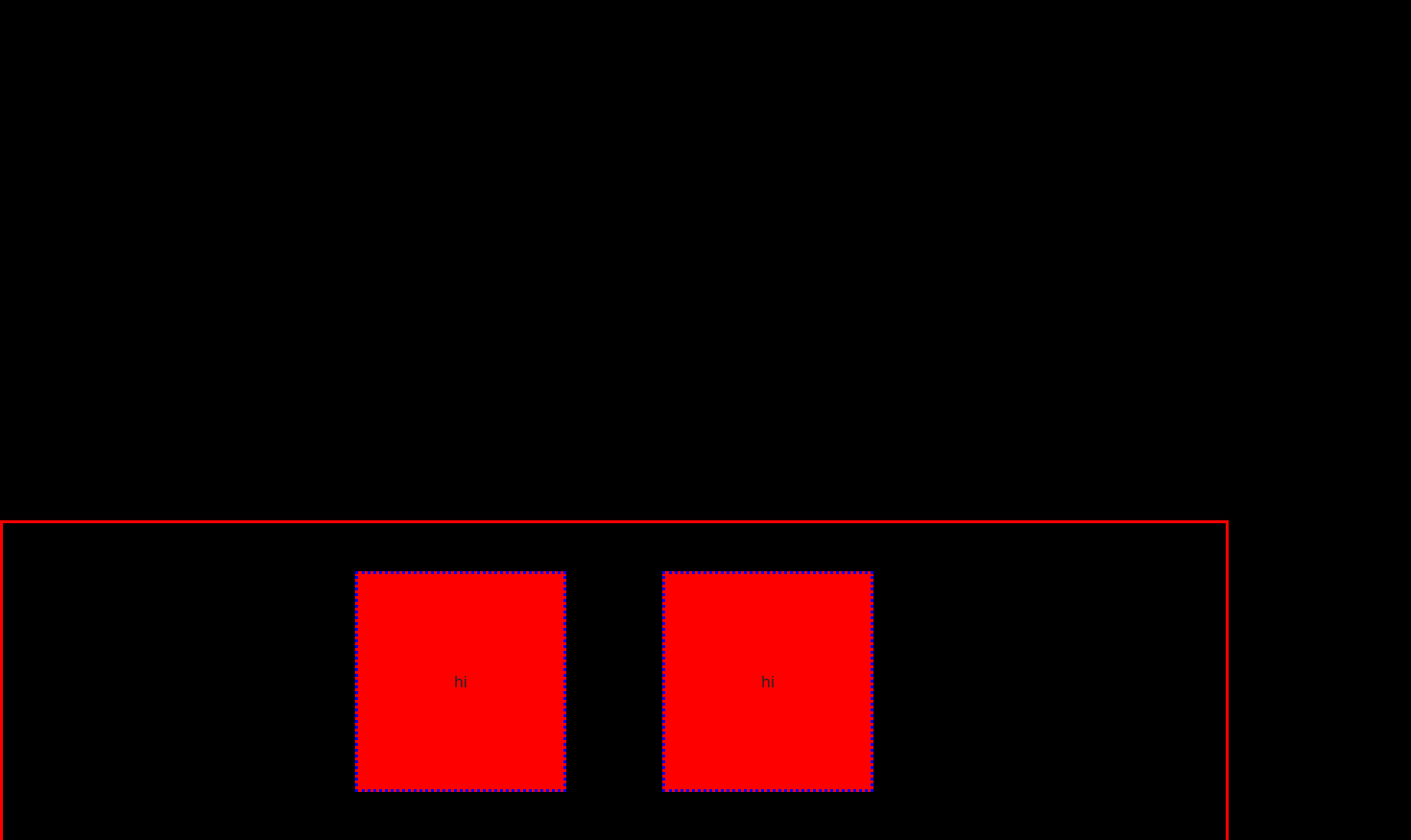
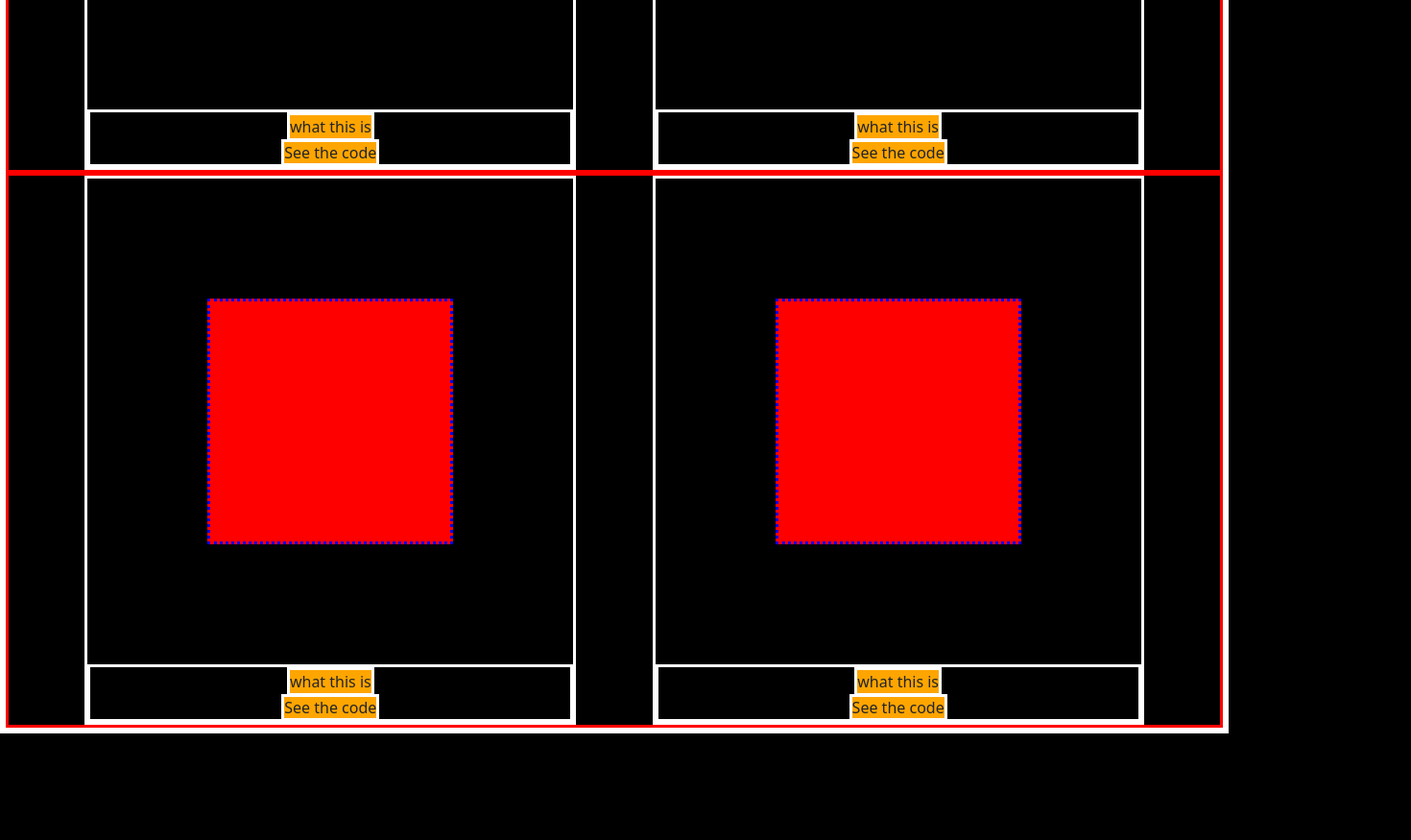
Before and after one commit to punnfect/punnfect.github.io, a plain HTML site: page index.html in a window 1280 px wide. Shown: the part 404-1279 px from the top of the page at 96% size, 1470 px wide, since content can reach past the window. After the commit the page ends 1168 px from the top, so only its background shows below. Drawn offline with nearby package versions, Linux system fonts and the light colour scheme.

Commit message:
added temp boxes

```diff
--- a/index.html
+++ b/index.html
@@ -10,18 +10,44 @@
         <script src="index.js" async></script>
         <title>My Webpage</title>
     </head>
-    <body id="background">
+    <body>
         <div class="fadeIn">
             <h1>Hello, what is your name?</h1>
-            <input spellcheck="false" autocomplete="off" autofocus type="text">
+            <div>
+                <input id="ask-name" spellcheck="false" autocomplete="off" autofocus type="text">
+            </div>
         </div>
-        <div class="project-container1">
-            <div id="firstP">hi</div>
-            <div id="secondP">hi</div>
+        <div class="project-container">
+            <div>
+                <div id="firstP"></div>
+                <div class="nosho">
+                    <p>what this is</p>
+                    <a>See the code</a>
+                </div>
+            </div>
+            <div>
+                <div id="secondP"></div>
+                <div class="nosho">
+                    <p>what this is</p>
+                    <a>See the code</a>
+                </div>
+            </div>
         </div>
-        <div class="project-container2">
-            <div id="thirdP">hi</div>
-            <div id="fourthP">hi</div>
+        <div class="project-container">
+            <div>
+                <div id="thirdP"></div>
+                <div class="nosho">
+                    <p>what this is</p>
+                    <a>See the code</a>
+                </div>
+            </div>
+            <div>
+                <div id="fourthP"></div>
+                <div class="nosho">
+                    <p>what this is</p>
+                    <a>See the code</a>
+                </div>
+            </div>
         </div>
     </body>
 </html>
--- a/index.js
+++ b/index.js
@@ -12,12 +12,10 @@ function changeOpaOut() {
 element[0].addEventListener("keypress", function(event) {
     if (event.key === "Enter") {
         changeOpaOut();
-        setTimeout(posFixed, 3000);
     };
 });
 
-function posFixed() {
-    element[0].classList.toggle("transform-gone");
-}
 
 window.onload = changeOpaIn()
+
+// timeout function --- setTimeout(function i want to run, time in miliseconds ex 3000);
--- a/styles.css
+++ b/styles.css
@@ -1,4 +1,6 @@
 * {
+    border: solid;
+    border-color: white;
     margin: 0;
     padding: 0;
 }
@@ -7,49 +9,71 @@ body {
     background-color: black;
 }
 
-input {
+#ask-name {
     background-color: transparent;
     border: none;
     outline: none;
     color: white;
+    width: 100%;
+    margin-top: 10vh;
+    text-align: center;
     font-size: 60px;
-    margin: 200px;
-    text-align: center;
 }
 
-.project-container1 {
+.project-container {
     display: flex;
-    justify-content: center;
+    justify-content: space-evenly;
     align-items: center;
     border-style: solid;
     border-color: red;
+    opacity: 1.0;
 }
 
-.project-container2 {
-    display: flex;
-    justify-content: center;
-    align-items: center;
-    border-style: solid;
-    border-color: red;
+.project-container > div {
+    text-align: center;
+
+}
+
+.project-container > div > div > p, a {
+    background-color: orange;
+    margin: auto;
+    max-width: fit-content;
+
+}
+
+.nosho {
+
 }
 
 #firstP, #secondP, #thirdP, #fourthP {
     display: flex;
     text-align: center;
     justify-content: space-between;
-    padding: 100px;
-    margin: 50px;
+    padding: 125px;
+    margin: 125px;
     background-color: red;
     border-style: dotted;
     border-color: blue;
+    opacity: 1.0;
 }
+
+/*#firstP {
+    background-image: url('/pic/shark.JPG');
+    background-size: cover;
+    background-repeat: no-repeat;
+    background-color: transparent;
+}*/
 
 
 .fadeIn {
     opacity: 0.0;
+    position: absolute;
+    left: 0;
+    right: 0;
+    top: 20vh;
     text-align: center;
     color: white;
-    margin: 200px;
+    margin: 0;
     transition-property: opacity;
     transition-duration: 3s;
     transition-timing-function: ease-in-out;
@@ -63,17 +87,10 @@ input {
     opacity: 0.0;
 }
 
-.transform-gone {
-    position: fixed;
-}
 
-@media only screen and (max-width: 768px) {
+@media only screen and (max-width: 1030px) {
 
-    .project-container1, .project-container2 {
+    .project-container {
         flex-wrap: wrap;
     }
-
-    #firstP, #secondP, #thirdP, #fourthP {
-        flex-basis: 100%;
-    }
 }
```
